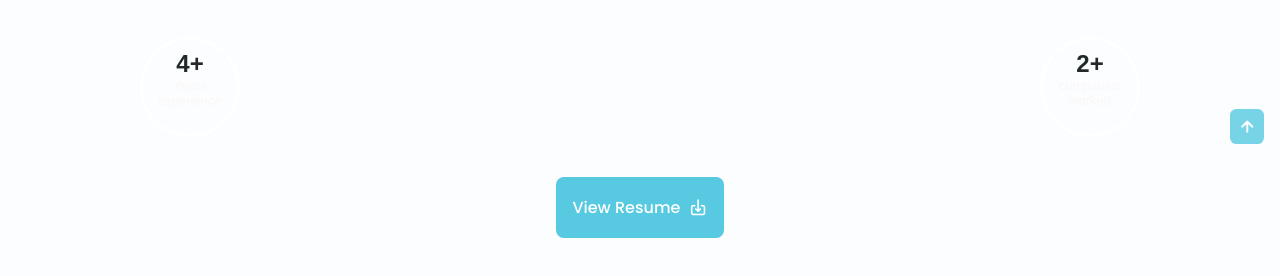
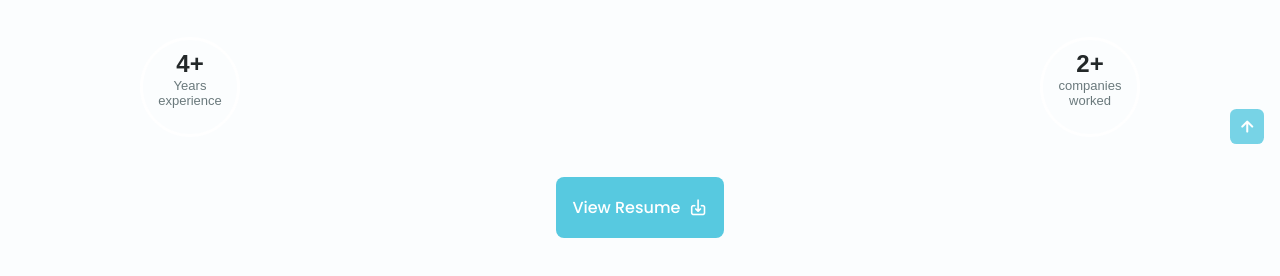
Before and after one commit to moulika-nagulavancha/mnagulavancha-portfolio, a plain HTML site: page index.html in a window 1280 px wide. Shown: the part 816-1092 px from the top of the page. Drawn offline with nearby package versions, Linux system fonts and the light colour scheme.

```diff
--- a/packages/css/styles.css
+++ b/packages/css/styles.css
@@ -1374,7 +1374,7 @@ img {
   height: 100px;
   padding: 10px;
   border: 3px solid white;
-  color: #faf7f7;
+  /* color: #faf7f7; */
   text-align: center;
   font: 32px Arial, sans-serif;
 }
```
